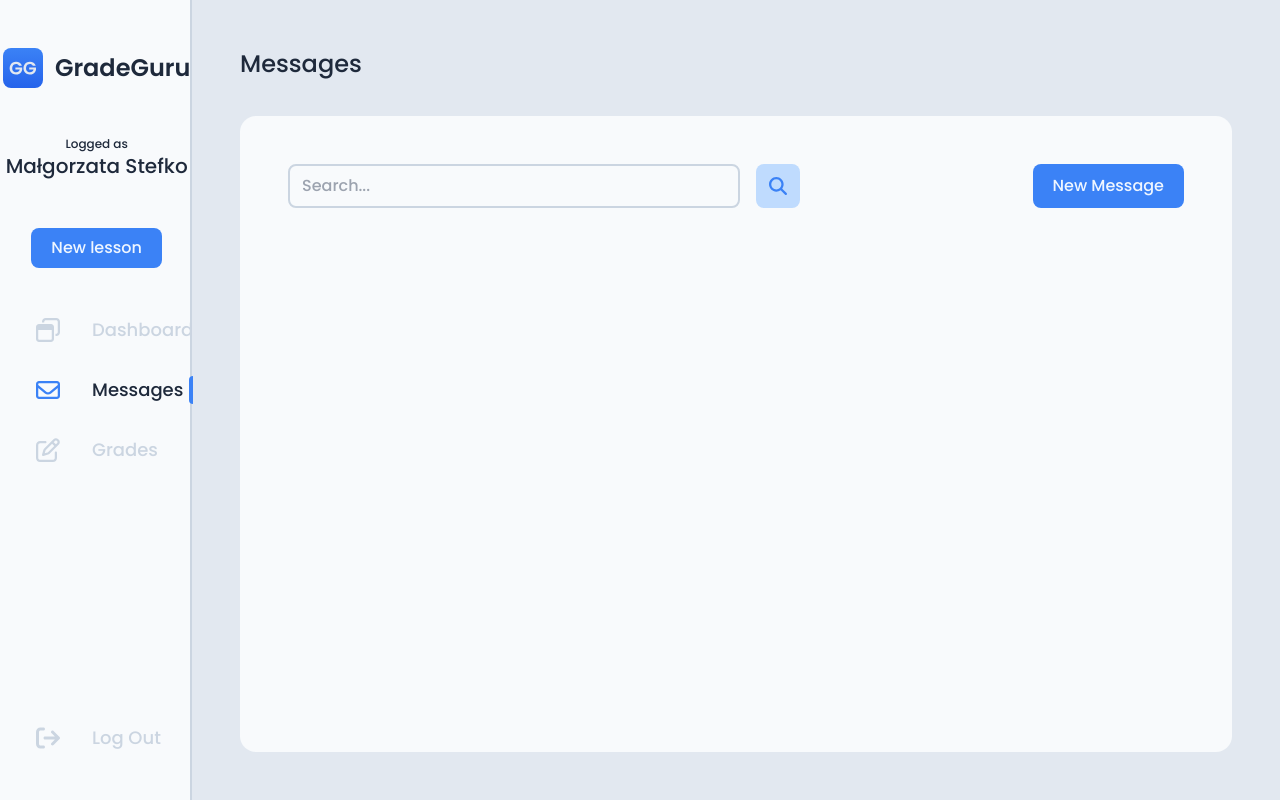
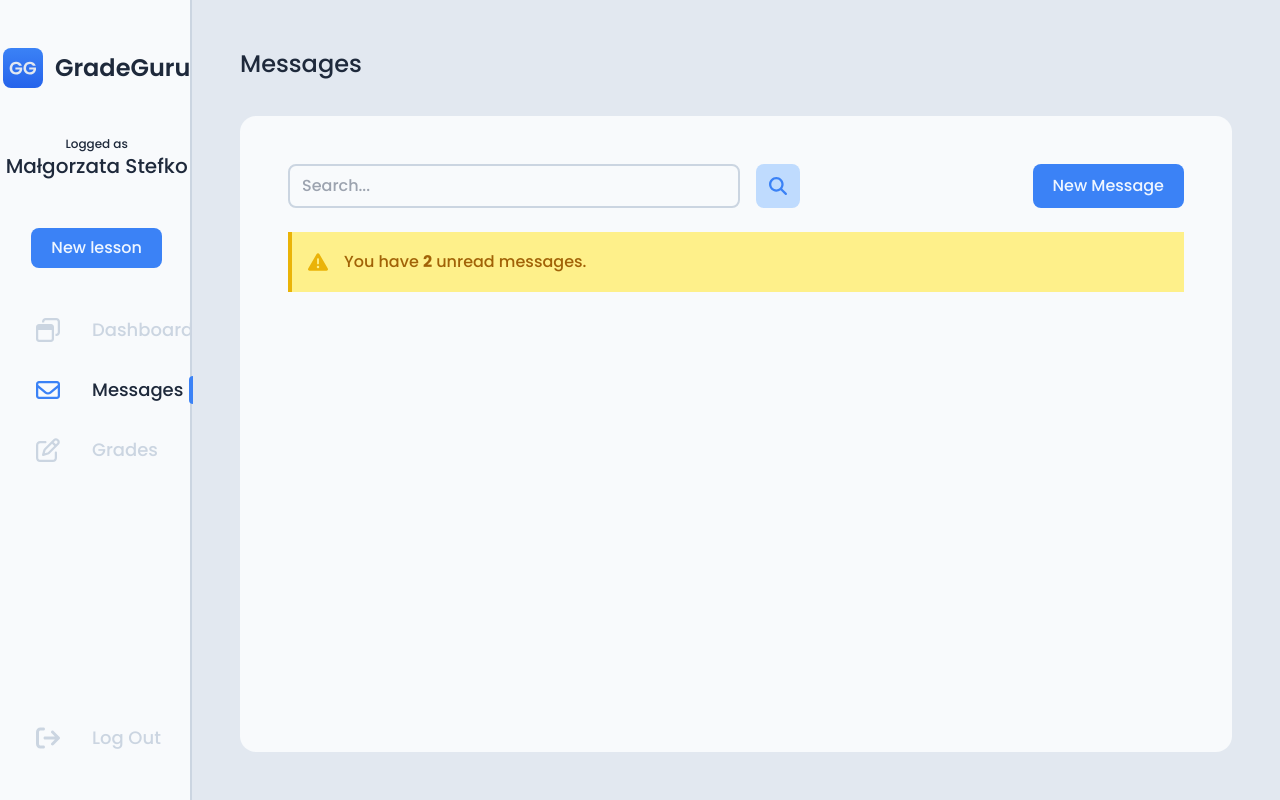
Before and after one commit to MoDrazzz/gradeguru, a Next.js app: page /dashboard/messages in a window 1280 px wide. Built offline with nearby package versions, Linux system fonts and the light colour scheme.

Commit message:
Add Warning component

```diff
--- a/src/app/dashboard/messages/page.tsx
+++ b/src/app/dashboard/messages/page.tsx
@@ -3,6 +3,7 @@ import Button from "@/components/Button";
 import Heading from "@/components/Heading";
 import Input from "@/components/Input";
 import SmallButton from "@/components/SmallButton";
+import Warning from "@/components/Warning";
 import { useRef } from "react";
 
 export default function Messages() {
@@ -19,6 +20,11 @@ export default function Messages() {
           </div>
           <Button onClick={() => {}}>New Message</Button>
         </div>
+        <Warning>
+          <p>
+            You have <b>2</b> unread messages.
+          </p>
+        </Warning>
       </div>
     </>
   );
--- /dev/null
+++ b/src/components/Warning.tsx
@@ -0,0 +1,16 @@
+import Icon from "./Icon";
+
+interface Props {
+  children: React.ReactNode;
+}
+
+export default function Warning({ children }: Props) {
+  return (
+    <div className="flex items-center gap-4 border-l-4 border-yellow-500 bg-yellow-200 p-4 text-yellow-700">
+      <span className="text-xl text-yellow-500">
+        <Icon name="warning" />
+      </span>
+      {children}
+    </div>
+  );
+}
```
